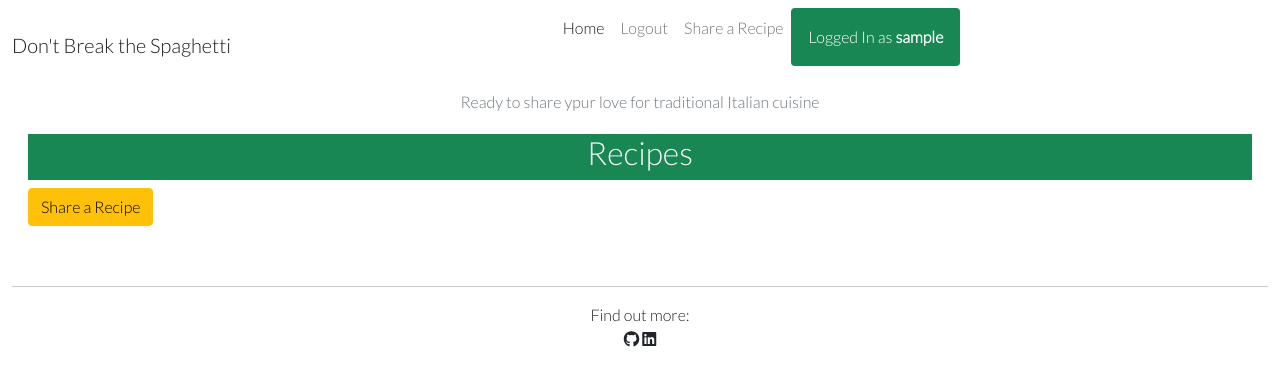
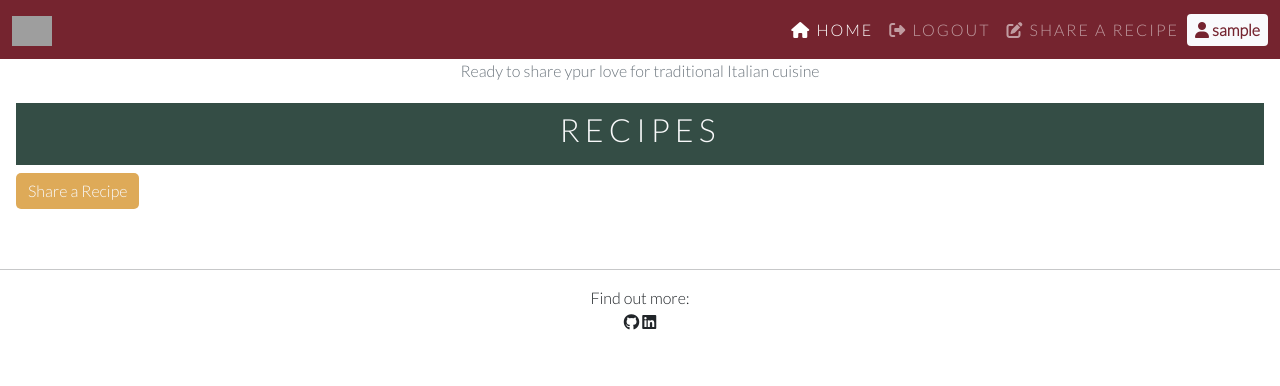
Before and after one commit to HMuraja/recipe-book-v2, a Django app: page / in a window 1280 px wide. Shown: the top 386 px of the page. Run offline with Django 3.2, Linux system fonts and the light colour scheme; the visitor is signed in with stand-in values (Sample User, id 1); data that the repository does not hold is empty; some libraries are stand-ins or nearby versions; some web fonts are replaced; grey boxes are pictures that could not be loaded.

Commit message:
Update color scheme and nav menu

```diff
--- a/static/css/style.css
+++ b/static/css/style.css
@@ -4,18 +4,62 @@ body {
     font-family: 'Lato', sans-serif;
 }
 
-h1 {
-    font-family: 'Josefin Slab', serif;
-    color: #C62828;
-    font-weight: 500;
+:root {
+    --c-green: #344D45;
+    --c-yellow: #DEAA58;
+    --c-red: #75242F;
+    --c-dark-grey: #333333;
+    --c-soft-white: #F9FAFC;
 }
+
+.btn-green {
+    background-color: var(--c-green);
+    color: var(--c-soft-white);
+    border: none;
+    border-radius: 5px;
+}
+.btn-red {
+    background-color: var(--c-red);
+    color: var(--c-soft-white);
+    border: none;
+    border-radius: 5px;
+}
+.btn-yellow {
+    background-color: var(--c-yellow);
+    color: var(--c-soft-white);
+    border: none;
+    border-radius: 5px;
+}
+
+.bg-yellow{
+    background-color: var(--c-yellow);
+}
+
+
+/*NAVIGATION*/
 
 .brand {
     text-decoration: none;
     text-align: center;
 }
 
+.nav-column{
+    width: fit-content;
+}
 
+.nav-link{
+    letter-spacing: 2px;
+}
+
+.bg-c-red{
+    background-color: var(--c-red);
+}
+
+.username-nav-text{
+    background-color: var(--c-soft-white);
+    border-radius: 5px;
+    color: var(--c-red);
+}
 .container-max-width{
     max-width: 1700px;
     margin: auto;
@@ -23,6 +67,15 @@ h1 {
 }
 
 /*ALL RECIPES*/
+
+.recipe-header{
+    background-color: var(--c-green);
+    color: var(--c-soft-white);
+    text-transform: uppercase;
+    font-weight: 800;
+    letter-spacing: 5px;
+
+}
 
 .card-title {
     font-family: 'Fira Sans Condensed', sans-serif;
@@ -34,7 +87,6 @@ h1 {
     display: flex;
     justify-content: space-between;
     align-items: center;
-
 }
 
 .likes-parent{
@@ -47,7 +99,7 @@ h1 {
     top: 10px;
     z-index: 50;
     color: #f7f7f7;
-    background-color: #C62828;
+    background-color: var(--c-red);
     padding: 10px;
 }
 
@@ -103,7 +155,7 @@ object-fit: cover;
 
 .post-link:hover,
 .page-link {
-    color: #a11c30;
+    color: var(--c-re);
 }
 
 .grey-title {
@@ -118,7 +170,7 @@ object-fit: cover;
 }
 
 .masthead-text {
-    background-color: #C62828;
+    background-color: var(--c-red);
     color: #F5F0E6;
 }
 
@@ -178,9 +230,9 @@ object-fit: cover;
 
 .recipe-editing-messages{
     list-style-type: none;
-    color: #C62828;
+    color: var(--c-re);
     padding-left:0;
-    border: #C62828 solid 1px;
+    border: var(--c-re) solid 1px;
     background-color: #fbdada;
     border-radius: 5px;
     width:fit-content;
--- a/templates/account/login.html
+++ b/templates/account/login.html
@@ -21,7 +21,7 @@
         {% if redirect_field_value %}
         <input type="hidden" name="{{ redirect_field_name }}" value="{{ redirect_field_value }}" />
         {% endif %}
-        <button class="primaryAction btn btn-danger" type="submit">{% trans "Log In" %}</button>
+        <button class="primaryAction btn btn-red" type="submit">{% trans "Log In" %}</button>
       </form>
 
     </div>
--- a/templates/account/logout.html
+++ b/templates/account/logout.html
@@ -20,7 +20,7 @@
         {% if redirect_field_value %}
         <input type="hidden" name="{{ redirect_field_name }}" value="{{ redirect_field_value }}"/>
         {% endif %}
-        <button class="btn btn-danger" type="submit">{% trans 'Log Out' %}</button>
+        <button class="btn btn-red" type="submit">{% trans 'Log Out' %}</button>
       </form>
 
     </div>
--- a/templates/account/signup.html
+++ b/templates/account/signup.html
@@ -19,7 +19,7 @@
         {% if redirect_field_value %}
         <input type="hidden" name="{{ redirect_field_name }}" value="{{ redirect_field_value }}" />
         {% endif %}
-        <button class="btn btn-danger" type="submit">{% trans "Sign Up" %} &raquo;</button>
+        <button class="btn btn-red" type="submit">{% trans "Sign Up" %} &raquo;</button>
       </form>
     </div>
   </div>
--- a/templates/base.html
+++ b/templates/base.html
@@ -26,7 +26,7 @@
     <!-- JQuery -->
     <script src="https://ajax.googleapis.com/ajax/libs/jquery/3.7.0/jquery.min.js"></script>
     <!-- Css -->
-    <link rel="stylesheet" href="{% static 'css/style.css' %}">
+    <link rel="stylesheet" href="{% static 'css/style.css' %}?v=3">
     <!-- Cloudniary -->
     <link rel="shortcut icon" href="https://res.cloudinary.com/dyoueyepq/image/upload/v1687794800/p4-favicon_tzdnph.png">
 
@@ -34,44 +34,52 @@
 
 <body class="d-flex flex-column h-100 main-bg">
 
-    <div class="container-fluid">
-        <div class="row">
+
+    <div class="container container-max-width bg-c-red">
         <!-- NavBar-->
-            <nav class="navbar navbar-expand-lg navbar-light bg-white">
+        <nav class="navbar navbar-expand-lg navbar-dark fs-6">
             <!-- Titlle, logo and 'home'-link -->
             <a class="navbar-brand" href="{% url 'home' %}">
-                    Don't Break the Spaghetti
+                <img class="w-100" src="https://res.cloudinary.com/dyoueyepq/image/upload/v1687794800/dbts_logo_4_white_ui9hu6.png" alt="logo" width="30" height="30" class="d-inline-block align-text-top">
             </a>
-                <button class="navbar-toggler me-0 " type="button" data-bs-toggle="collapse" data-bs-target="#navbarText"
+            <button class="navbar-toggler me-0" type="button" data-bs-toggle="collapse" data-bs-target="#navbarText"
                 aria-controls="navbarText" aria-expanded="false" aria-label="Toggle navigation">
                 <span class="navbar-toggler-icon"></span>
             </button>
-                <div class="collapse navbar-collapse" id="navbarText">
-                    <ul class="navbar-nav mx-auto mb-2 mb-lg-0 ">
-                        <li class="nav-item ms-auto">
-                            <a class="nav-link active " aria-current="page" href="{% url 'home' %}">Home</a>
+            <div class="collapse navbar-collapse justify-content-end " id="navbarText">
+                <ul class="navbar-nav mb-2 mb-lg-0 nav-column ms-auto">
+                    <li class="nav-item me-auto text-uppercase">
+                        <a class="nav-link active " aria-current="page" href="{% url 'home' %}">
+                            <i class="fa-solid fa-house"></i>
+                            Home
+                        </a>
                     </li>
                     <!-- NavBar Options for Logged in users -->
                     {% if user.is_authenticated %}
-                        <li class="nav-item ms-auto ">
-                            <a class="nav-link" href="{% url 'account_logout' %}">Logout</a>
+                    <li class="nav-item me-auto text-uppercase">
+                        <a class="nav-link" href="{% url 'account_logout' %}">
+                            <i class="fa-solid fa-right-from-bracket"></i>
+                            Logout
+                        </a>
                     </li>
-                        <li class="nav-item ms-auto ">
+                    <li class="nav-item me-auto text-uppercase">
                         <a class="nav-link" href="{% url 'recipe_share' %}">
-                                Share a Recipe</a>
+                            <i class="fa-solid fa-pen-to-square"></i>
+                            Share a Recipe
+                        </a>
                     </li>
                     <!-- Displays user's username whne logged in -->
-                        <li class="nav-item ms-auto ">
-                            <p class="alert bg-success text-white" role="alert">
-                                Logged In as <strong>{{ user.username }}</strong>
+                    <li class="nav-item me-auto d-flex justify-content-center align-items-center">
+                        <p class="m-0 username-nav-text px-2 py-1 rounded">
+                            <i class="fa-solid fa-user"></i>  <strong>{{ user.username }}</strong>
                         </p>
                     </li>
                     <!-- NavBar options for viewers -->
                     {% else %}
-                        <li class="nav-item ms-auto ">
+                    <li class="nav-item me-auto text-uppercase">
                         <a class="nav-link" href="{% url 'account_signup' %}">Signup</a>
                     </li>
-                        <li class="nav-item ms-auto ">
+                    <li class="nav-item me-auto text-uppercase">
                         <a class="nav-link" href="{% url 'account_login' %}">Login</a>
                     </li>
                     {% endif %}
--- a/templates/delete_recipe.html
+++ b/templates/delete_recipe.html
@@ -6,7 +6,7 @@
                 <!-- Header -->
             <h2 class="fw-bold grey-title text-success">Deletion Completed</h2>
             <p class="text-center">You have succesfully deleted <strong>{{ recipe_name }}</strong>!</p>
-            <a class="btn btn-warning m-1" href="{% url 'home' %}" type="button"> Return Home</a>
+            <a class="btn btn-yellow m-1" href="{% url 'home' %}" type="button"> Return Home</a>
         </div>
     </div>
 </div>
--- a/templates/edit_recipe.html
+++ b/templates/edit_recipe.html
@@ -30,7 +30,7 @@
             <form method="post" style="margin-top: 1.3em;" enctype="multipart/form-data">
                 {{ share_recipe_form|crispy }}
                 {% csrf_token %}
-                <button type="submit" class="btn btn-warning mt-1">Submit</button>
+                <button type="submit" class="btn btn-yellow mt-1">Submit</button>
             </form>
         </div>
     </div>
@@ -59,8 +59,8 @@
             You succesfully edited the recipe.
             </p>
             <div class="modal-footer">
-                <a href= "{% url 'recipe_detail' recipe.slug %}" type="button" class="btn btn-warning">View my edited Recipe!</a>
-                <a href="{% url 'home' %}" type="button" class="btn btn-warning">View All Recipes</a>
+                <a href= "{% url 'recipe_detail' recipe.slug %}" type="button" class="btn btn-yellow">View my edited Recipe!</a>
+                <a href="{% url 'home' %}" type="button" class="btn btn-yellow">View All Recipes</a>
             </div>
         </div>
     </div>
--- a/templates/index.html
+++ b/templates/index.html
@@ -17,7 +17,7 @@
         {% endif %}
     </div>
     <!-- Recipes Selction/List -->
-    <div class="row bg-success text-center m-1 text-light">
+    <div class="row recipe-header text-center m-1 py-2 text-light">
         <h2>Recipes</h2>
     </div>
 
@@ -25,7 +25,7 @@
         <div class="col">
             <!-- Sharenrecipe Button only visible for the logged in users -->
             {% if user.is_authenticated %}
-            <a class="btn btn-warning m-1 " href="{% url 'recipe_share' %}" type="button">
+            <a class="btn btn-yellow m-1 " href="{% url 'recipe_share' %}" type="button">
                 Share a Recipe</a>
                 {% endif %}
         </div>
--- a/templates/recipe_share.html
+++ b/templates/recipe_share.html
@@ -30,7 +30,7 @@
             <form method="post" style="margin-top: 1.3em;" enctype="multipart/form-data">
                 {{ share_recipe_form | crispy }}
                 {% csrf_token %}
-                <button type="submit" class="btn btn-warning mt-1">Submit</button>
+                <button type="submit" class="btn btn-yellow mt-1">Submit</button>
             </form>
     </div>
 </div>
@@ -53,8 +53,8 @@
             Success! just created a recipe. You can continue creating recipes or return to view the recipes.
             </p>
             <div class="modal-footer">
-                <a href= "{% url 'recipe_share' %}" type="button" class="btn btn-warning">Share another recipe!</a>
-                <a href="{% url 'home' %}" type="button" class="btn btn-warning">View Recipes</a>
+                <a href= "{% url 'recipe_share' %}" type="button" class="btn btn-yellow">Share another recipe!</a>
+                <a href="{% url 'home' %}" type="button" class="btn btn-yellow">View Recipes</a>
             </div>
         </div>
     </div>
```
Also changed, not shown: templates/recipe.html (+5 -5 lines). Lines whose indentation alone changed are shown as unchanged.
